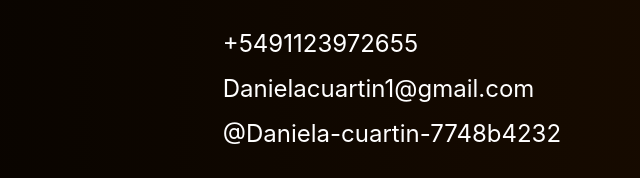
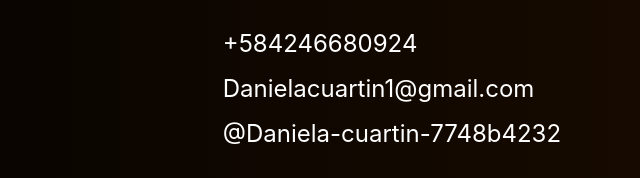
Before and after one commit to HolasoyDaniC/Portafolio, a website: page index.html in a window 1280 px wide. Shown: the part 6421-6599 px from the top of the page, 481-1121 px from the left. Drawn offline with Linux system fonts and the light colour scheme; some packages are replaced by stand-ins of ours; a script that the page names is missing.

Commit message:
Update index.html

```diff
--- a/index.html
+++ b/index.html
@@ -1070,7 +1070,7 @@
             <a href="#appBanner2">Programas</a>
             <a href="#proyectos">Proyectos</a>
             <a href="#certificados">Certificados</a>
-            <a href="https://wa.me/+5491123972655" class="contact-btn"
+            <a href="https://wa.me/+584246680924" class="contact-btn"
               >Contacto</a
             >
           </div>
@@ -1217,7 +1217,7 @@
         <div class="contact-info">
           <h2 class="contact-title">¡Contáctame!</h2>
           <div class="contact-item">
-            <a href="https://wa.me/+5491123972655">+5491123972655</a>
+            <a href="https://wa.me/+584246680924">+584246680924</a>
           </div>
           <div class="contact-item">
             <a href="mailto:Danielacuartin1@gmail.com"
@@ -1249,7 +1249,7 @@
         </ul>
 
         <button
-          href="https://wa.me/+5491123972655"
+          href="https://wa.me/+584246680924"
           class="contact-button"
           id="contactButton"
         >
```
